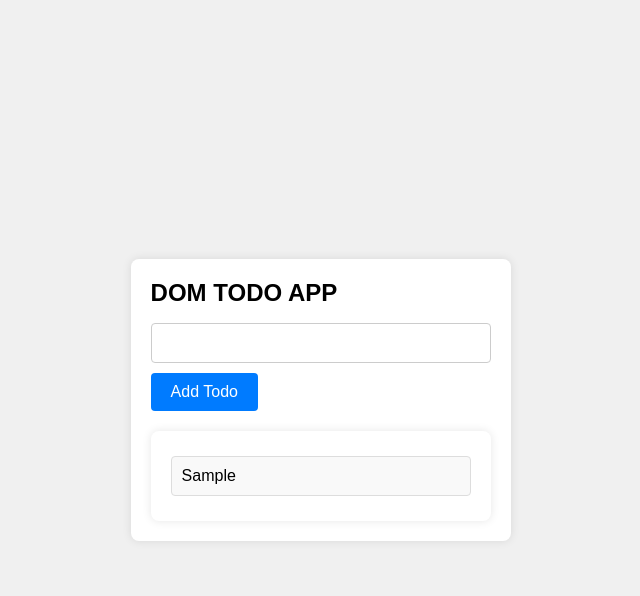
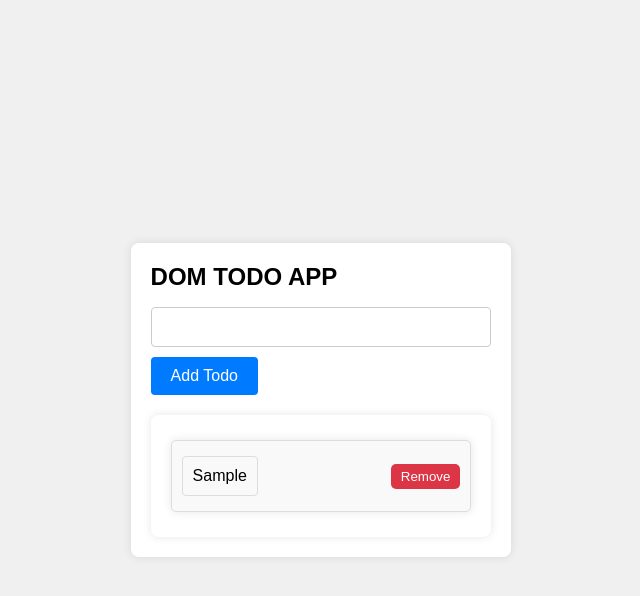
Before and after one commit to viveksurve08/24-HRS-JS, a plain HTML site: page windows/DOM/domCrud.html in a window 1280 px wide. Both pictures are taken after typing "Sample" into the empty fields and a click on the button "Add Todo". Shown: the whole page, without its empty margins (319-959 px from the left). Drawn offline with Linux system fonts and the light colour scheme.

Commit message:
Added Remove Btn in CRUD Oprs

```diff
--- a/windows/DOM/domCrud.html
+++ b/windows/DOM/domCrud.html
@@ -15,16 +15,19 @@
         margin: 0;
         background-color: #f0f0f0;
       }
+
       div {
         background-color: #fff;
         padding: 20px;
         border-radius: 8px;
         box-shadow: 0 0 10px rgba(0, 0, 0, 0.1);
       }
+
       h1 {
         margin-top: 0;
         font-size: 24px;
       }
+
       #inputfield {
         width: calc(100% - 22px);
         padding: 10px;
@@ -32,6 +35,7 @@
         border-radius: 4px;
         font-size: 16px;
       }
+
       .btn {
         display: inline-block;
         margin-top: 10px;
@@ -44,12 +48,40 @@
         cursor: pointer;
         transition: background-color 0.3s;
       }
+
       .btn:hover {
         background-color: #0056b3;
       }
+
       .todoListElem {
         margin-top: 20px;
       }
+
+      .todoItem {
+        display: flex;
+        justify-content: space-between;
+        align-items: center;
+        padding: 10px;
+        background-color: #f9f9f9;
+        border: 1px solid #ddd;
+        border-radius: 5px;
+        margin: 5px 0;
+      }
+
+      .removeBtn {
+        background-color: #dc3545;
+        color: #fff;
+        border: none;
+        border-radius: 5px;
+        padding: 5px 10px;
+        cursor: pointer;
+        transition: background-color 0.3s;
+      }
+
+      .removeBtn:hover {
+        background-color: #c82333;
+      }
+
       .todoListElem p {
         padding: 10px;
         background-color: #f9f9f9;
@@ -59,6 +91,7 @@
         cursor: pointer;
         transition: background-color 0.3s;
       }
+
       .todoListElem p:hover {
         background-color: #e9e9e9;
       }
@@ -82,13 +115,27 @@
       //   let todoFirst = document.getElementById("todoFirst");
 
       const addTodo = () => {
+        let todoText = inputElem.value.trim();
+        if (todoText === "") {
+          alert("Please enter a todo item.");
+          return;
+        }
         // console.log(inputElem.value);
         // todoFirst.textContent = inputElem.value;
 
         let pElem = document.createElement("p");
         pElem.textContent = inputElem.value;
-        // console.log(pElem);
-        todoElem.append(pElem);
+
+        let removeBtn = document.createElement("button");
+        removeBtn.textContent = "Remove";
+        removeBtn.className = "removeBtn";
+
+        let todoItem = document.createElement("div");
+        todoItem.className = "todoItem";
+        todoItem.append(pElem);
+        todoItem.append(removeBtn);
+
+        todoElem.append(todoItem);
         inputElem.value = "";
       };
 
@@ -97,9 +144,10 @@
       });
 
       todoElem.addEventListener("click", (event) => {
-        // console.log(event.target);
-        let currentElem = event.target;
-        currentElem.remove();
+        if (event.target.classList.contains("removeBtn")) {
+          let currentElem = event.target.parentElement;
+          currentElem.remove();
+        }
       });
     </script>
   </body>
```
